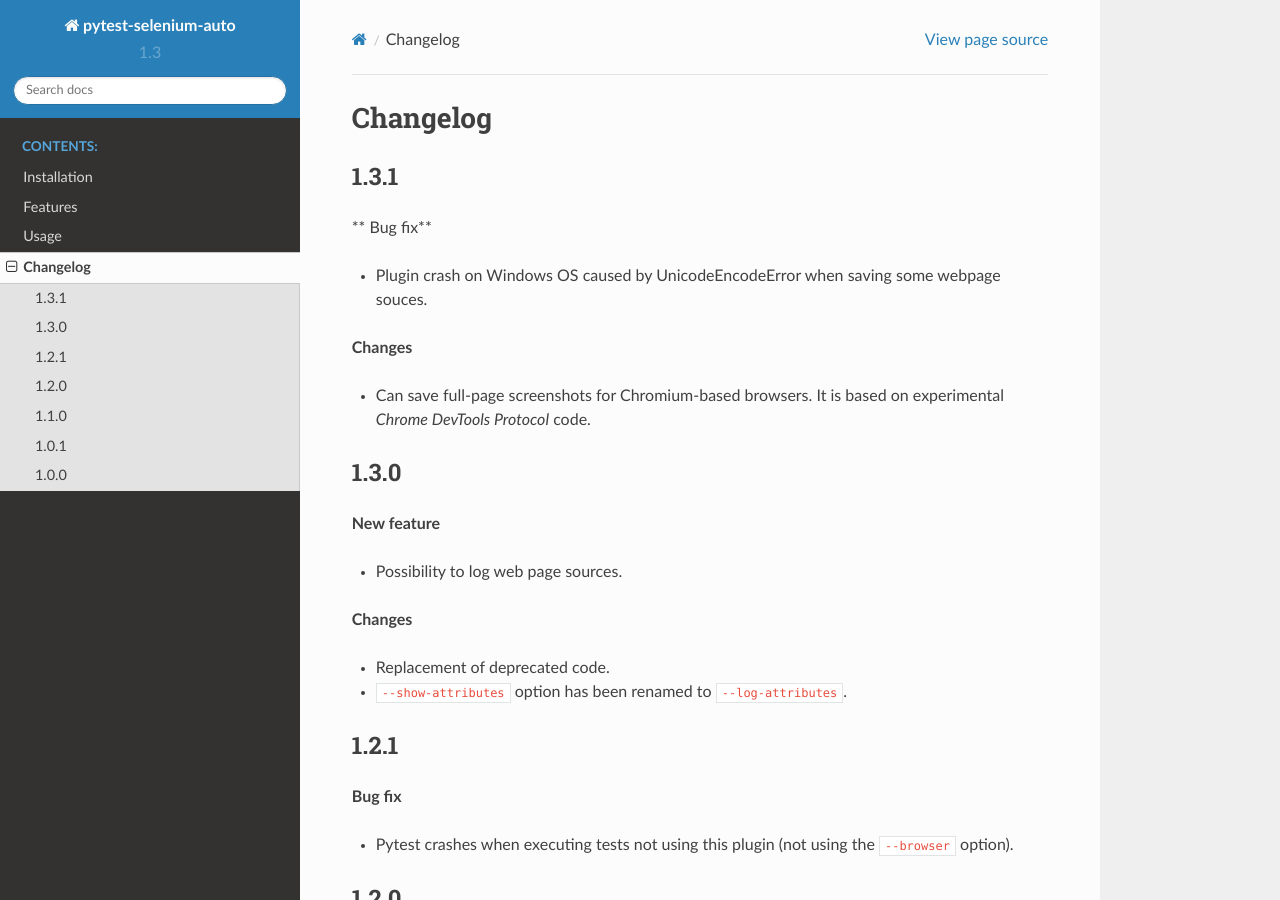
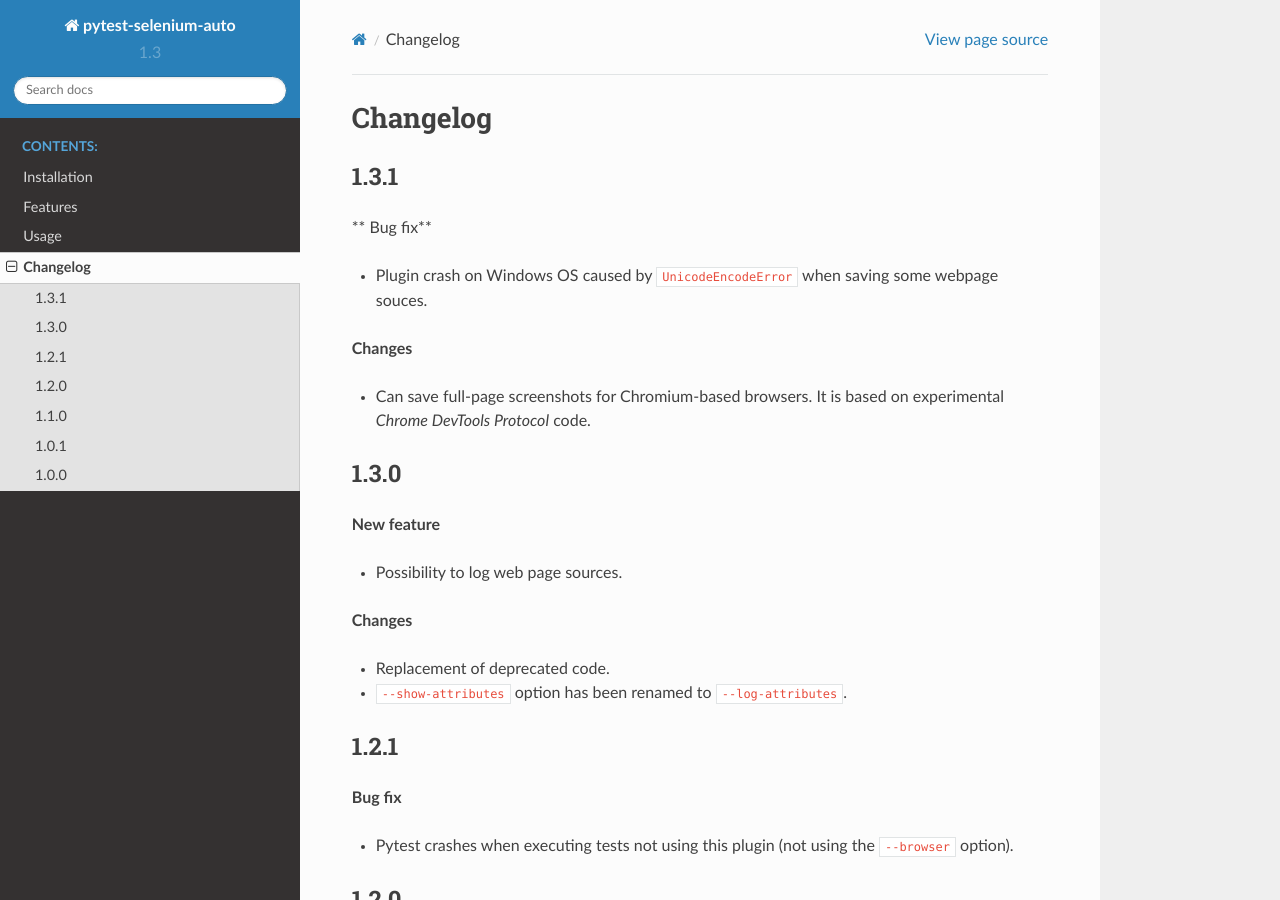
Before and after one commit to harmin-parra/pytest-selenium-auto, a Sphinx documentation site: the page built from docs/changelog.rst, in a window 1280 px wide and 900 px high. Built offline with Sphinx 7.4.7 and the Read the Docs theme 2.0.0, drawn with Linux system fonts in a browser that asks for light colours.

```diff
--- a/docs/changelog.rst
+++ b/docs/changelog.rst
@@ -8,7 +8,7 @@ Changelog
 
 ** Bug fix**
 
-* Plugin crash on Windows OS caused by UnicodeEncodeError when saving some webpage souces.
+* Plugin crash on Windows OS caused by ``UnicodeEncodeError`` when saving some webpage souces.
 
 **Changes**
 
```
